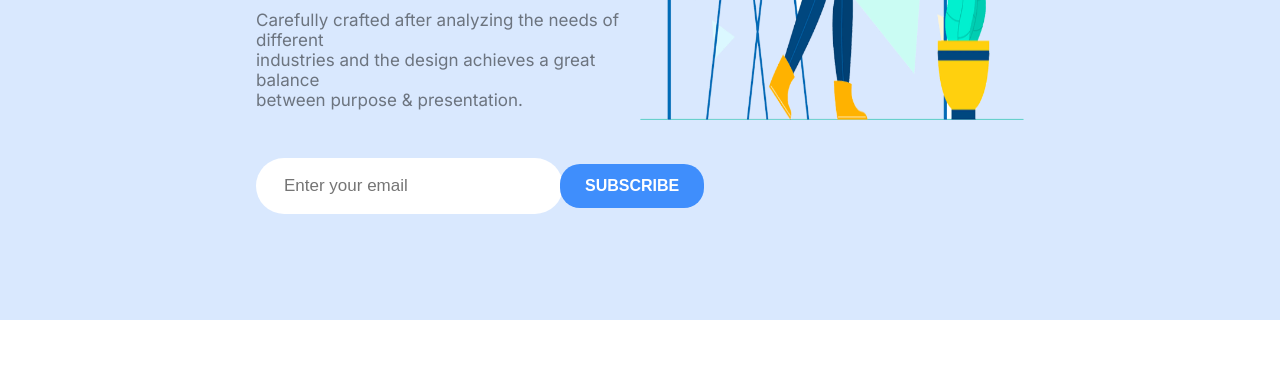
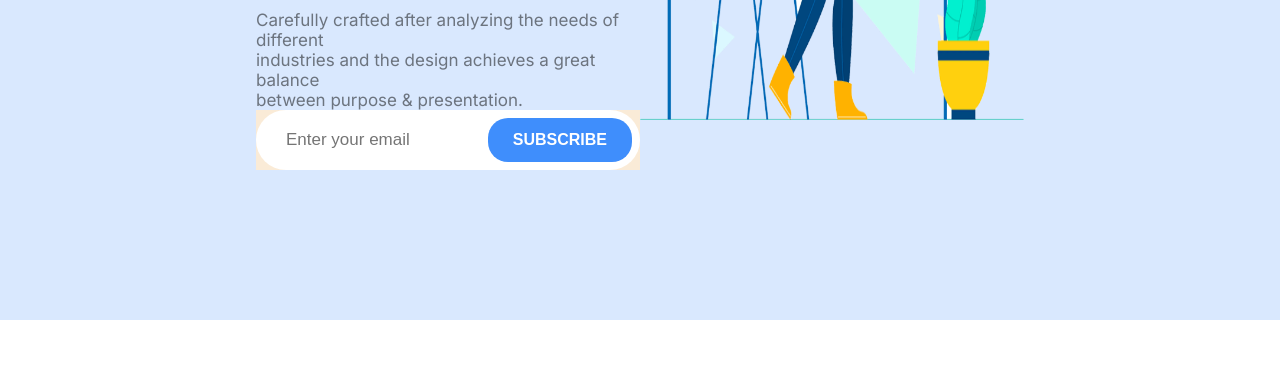
Before and after one commit to hasan-myoffice2/Kucra-Web-Project, a website: page index.html in a window 1280 px wide. Shown: the part 380-745 px from the top of the page. Drawn offline with nearby package versions, Linux system fonts and the light colour scheme.

Commit message:
Form Fixed

```diff
--- a/assets/sass/_variable.scss
+++ b/assets/sass/_variable.scss
@@ -1,5 +1,5 @@
-$--font-color: #11c21a;
-$--secondary-color: #25272b;
-$--background-color: #D9E8FE;
-$--text-color: #00000080;
-$--border-color: #DCE9F3;
+$font-color: #11c21a;
+$secondary-color: #25272b;
+$background-color: #D9E8FE;
+$text-color: #00000080;
+$border-color: #DCE9F3;
--- a/assets/sass/main.scss
+++ b/assets/sass/main.scss
@@ -1,6 +1,5 @@
-@import "_variable.scss";
+@use "variable" as variable;
 // Variables-top
-
 
 @import url('https://fonts.googleapis.com/css2?family=Inter:ital,opsz,wght@0,14..32,100..900;1,14..32,100..900&display=swap');
 *{
@@ -117,10 +116,6 @@ i:hover  {
 }
 
 input {
-    margin-top: 3rem;
-    padding: 28px;
-    width: 80%;
-    height: 20px;
     border-radius: 30px;
     border: none;
     outline: none;
@@ -131,6 +126,25 @@ input {
     width: 100%;
     height: 500px;
 }
+
+.input-wrapper {
+    width: 100%;
+    background-color: antiquewhite;
+    position: relative;
+
+    input {
+        width: 100%;
+        padding: 20px 30px;
+    }
+
+    button {
+        position: absolute;
+        bottom: 8px;
+        right: 8px;
+    }
+
+}
+
 /* body-aria-end */
 
 .product-featured h3 {
@@ -575,10 +589,6 @@ hr {
     color: #fff;
     font-weight: bold;
     font-size: 16px;
-    margin-top: 2rem;
-    position: relative;
-    top: -82px;
-    left: 19rem;
     transition: 0.3s ease;
 }
 
--- a/index.html
+++ b/index.html
@@ -45,8 +45,10 @@
           <h2>We are Startup <br> Creative Kucra Agency</h2>
           <p>Carefully crafted after analyzing the needs of different <br> industries and the design achieves a great
             balance <br> between purpose & presentation.</p>
-          <input type="email" placeholder="Enter your email">
-          <button class="button-2">SUBSCRIBE</button>
+          <div class="input-wrapper">
+            <input type="email" placeholder="Enter your email">
+            <button class="button-2">SUBSCRIBE</button>
+          </div>
         </div>
         <div class="right">
           <img src="./assets/image/home1.png" alt="image">
```
Also changed, not shown: css/style.css, 1 other file.
